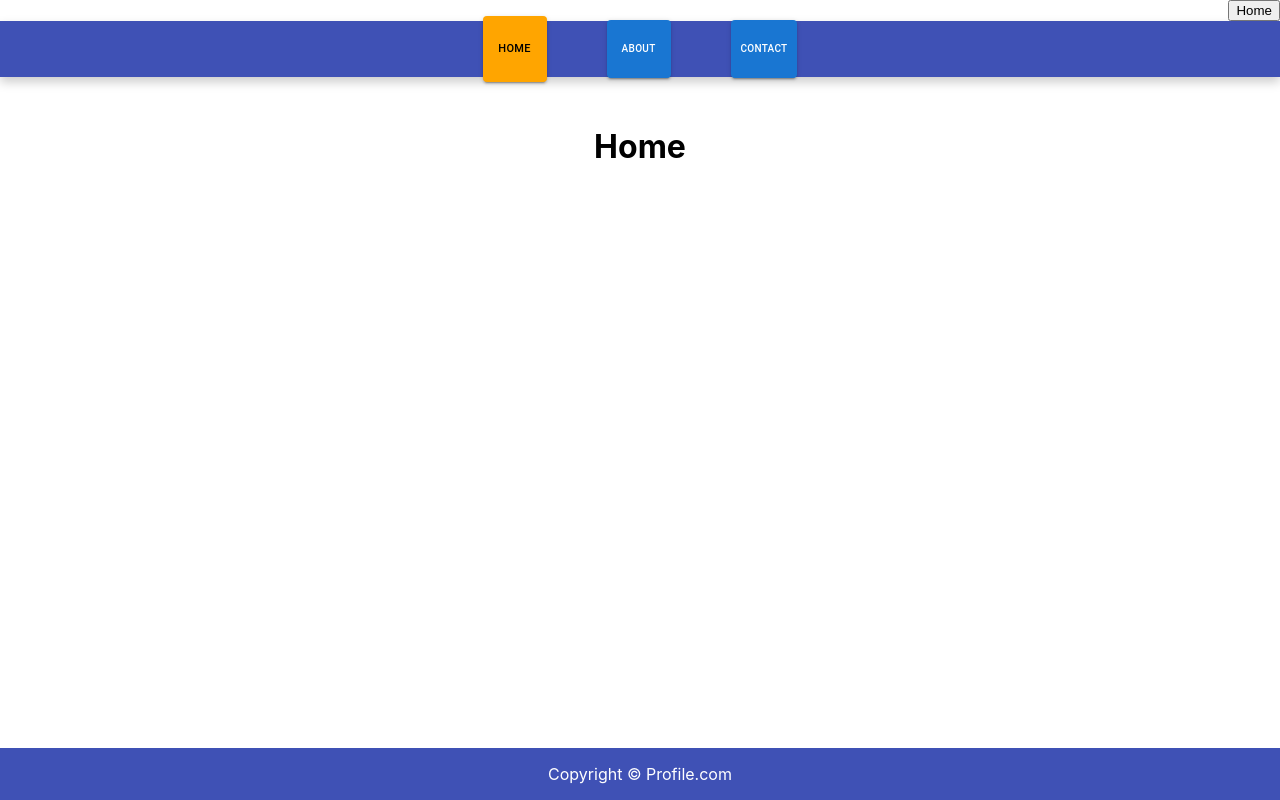
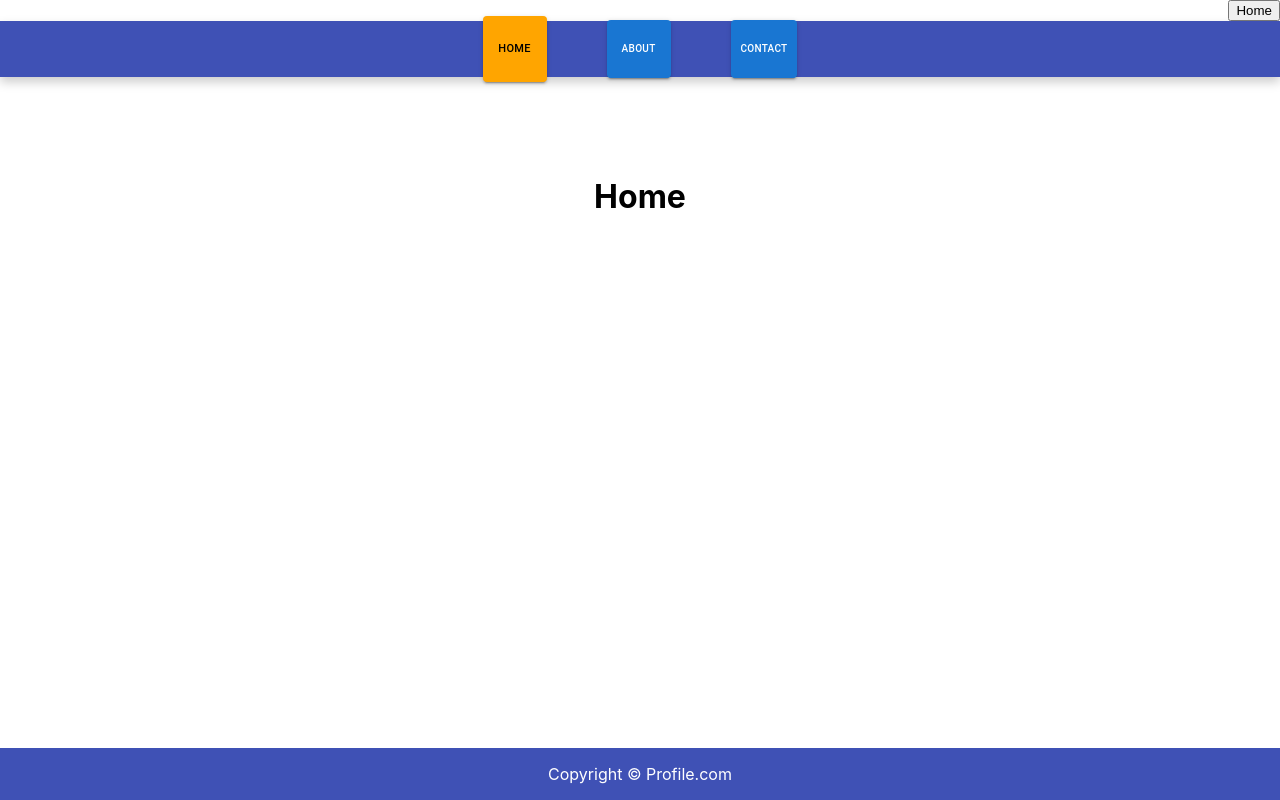
Before and after one commit to NupurKes/practicedemo, a React (Create React App) app: page / in a window 1280 px wide. Built offline with nearby package versions, Linux system fonts and the light colour scheme.

Commit message:
header modified

```diff
--- a/src/components/Header.css
+++ b/src/components/Header.css
@@ -30,6 +30,6 @@ nav {
   }
 
   .content {
-    margin-top: 50px;
+    margin-top: 100px;
     text-align: center;
   }
```
